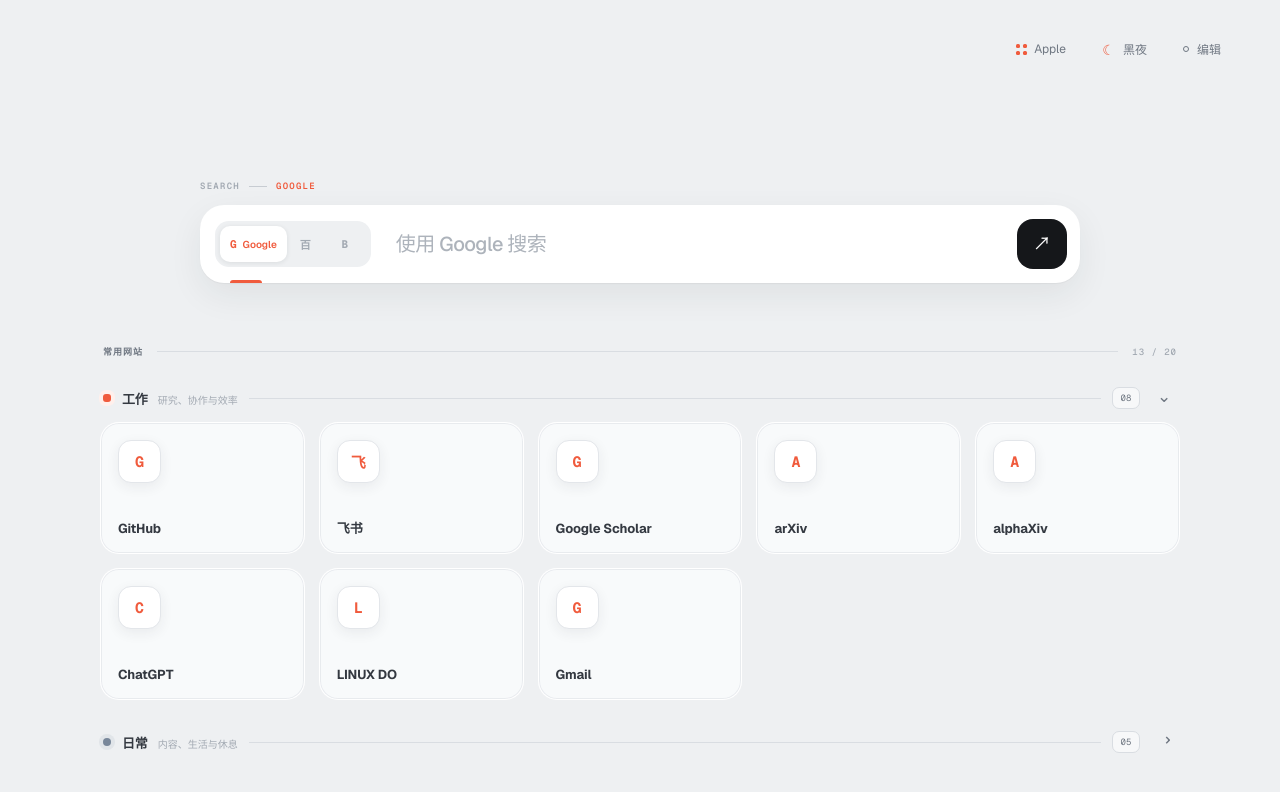
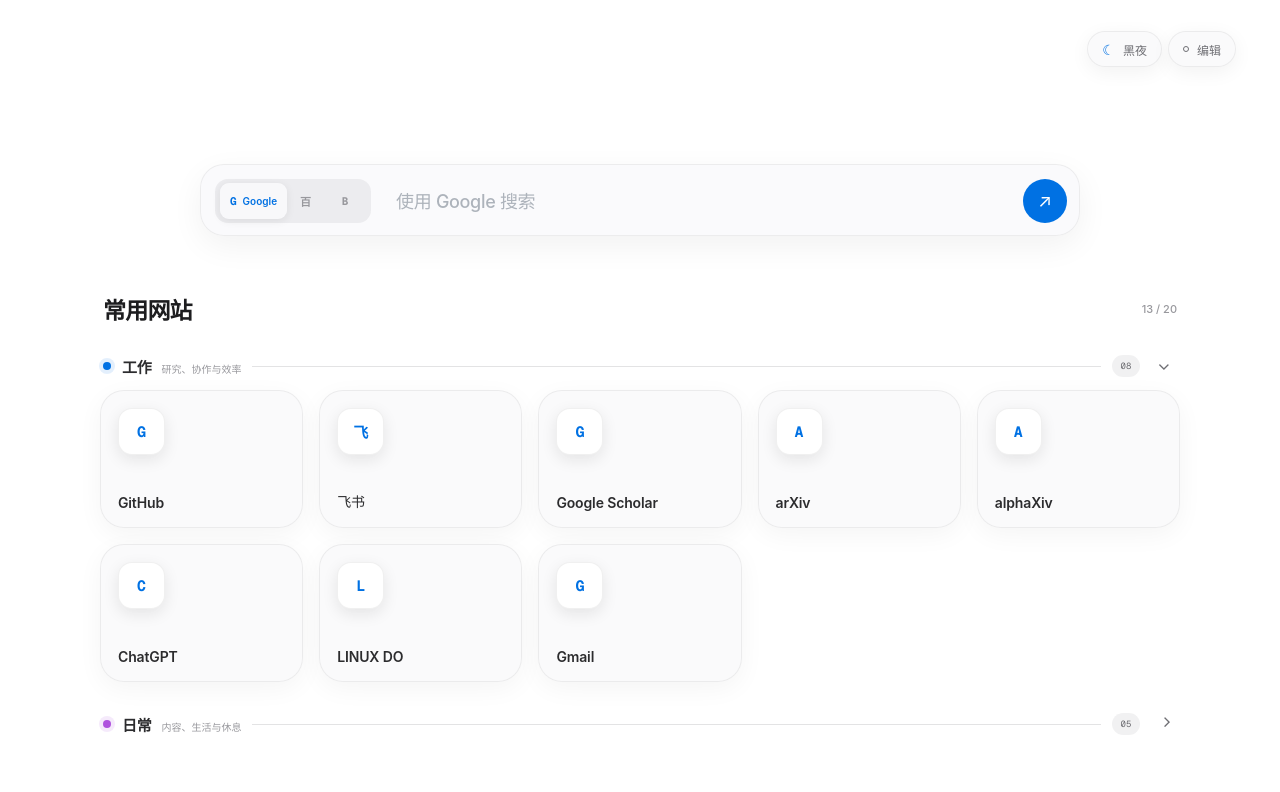
Before and after one commit to tangdouer1005/oh-my-page, a Next.js app: page / in a window 1280 px wide. Shown: the top 792 px of the page. Built offline with nearby package versions, Linux system fonts and the light colour scheme.

Commit message:
refactor: make Apple style the default

```diff
--- a/app/globals.css
+++ b/app/globals.css
@@ -98,8 +98,7 @@
 }
 
 .edit-toggle,
-.theme-toggle,
-.style-toggle {
+.theme-toggle {
   display: inline-flex;
   align-items: center;
   gap: 8px;
@@ -115,8 +114,6 @@
 }
 
 .theme-toggle:hover,
-.style-toggle:hover,
-.style-toggle.active,
 .edit-toggle:hover,
 .edit-toggle.active {
   border-color: rgba(255, 255, 255, 0.85);
@@ -126,17 +123,7 @@
 }
 
 .edit-toggle:hover,
-.theme-toggle:hover,
-.style-toggle:hover { transform: translateY(-1px); }
-
-.style-mark {
-  width: 4px;
-  height: 4px;
-  margin: 0 6px 6px 0;
-  border-radius: 1.5px;
-  background: var(--signal);
-  box-shadow: 7px 0 var(--signal), 0 7px var(--signal), 7px 7px var(--signal);
-}
+.theme-toggle:hover { transform: translateY(-1px); }
 
 .theme-mark {
   display: grid;
@@ -150,9 +137,7 @@
 
 html[data-theme="dark"] .edit-toggle:hover,
 html[data-theme="dark"] .edit-toggle.active,
-html[data-theme="dark"] .theme-toggle:hover,
-html[data-theme="dark"] .style-toggle:hover,
-html[data-theme="dark"] .style-toggle.active {
+html[data-theme="dark"] .theme-toggle:hover {
   border-color: rgba(255, 255, 255, 0.08);
   background: rgba(255, 255, 255, 0.055);
 }
@@ -1070,16 +1055,13 @@
 }
 
 html[data-style="apple"] .edit-toggle,
-html[data-style="apple"] .theme-toggle,
-html[data-style="apple"] .style-toggle {
+html[data-style="apple"] .theme-toggle {
   border-color: var(--apple-border);
   border-radius: 18px;
   background: var(--apple-glass);
   box-shadow: 0 5px 20px rgba(0, 0, 0, 0.055);
   backdrop-filter: blur(20px) saturate(1.35);
 }
-
-html[data-style="apple"] .style-toggle.active { color: var(--signal); }
 
 html[data-style="apple"] .workspace { margin-top: clamp(72px, 12vh, 128px); }
 html[data-style="apple"] .search-overline { display: none; }
--- a/app/layout.tsx
+++ b/app/layout.tsx
@@ -27,9 +27,8 @@
     const theme = saved === "light" || saved === "dark"
       ? saved
       : window.matchMedia("(prefers-color-scheme: dark)").matches ? "dark" : "light";
-    const savedStyle = localStorage.getItem("oh-my-page:style:v1");
     document.documentElement.dataset.theme = theme;
-    document.documentElement.dataset.style = savedStyle === "apple" ? "apple" : "utility";
+    document.documentElement.dataset.style = "apple";
   } catch {}
 `;
 
--- a/app/page.tsx
+++ b/app/page.tsx
@@ -5,7 +5,6 @@
 type EngineKey = "google" | "baidu" | "bing";
 type CategoryKey = "work" | "daily";
 type ThemeKey = "light" | "dark";
-type StyleKey = "utility" | "apple";
 
 type Site = {
   id: string;
@@ -22,7 +21,6 @@
 const ENGINE_KEY = "oh-my-page:engine:v1";
 const COLLAPSE_KEY = "oh-my-page:collapsed-groups:v1";
 const THEME_KEY = "oh-my-page:theme:v1";
-const STYLE_KEY = "oh-my-page:style:v1";
 const ALPHAXIV_MIGRATION_KEY = "oh-my-page:migrations:alphaxiv:v1";
 const POPULAR_SITES_MIGRATION_KEY = "oh-my-page:migrations:popular-sites:v1";
 const X_SITE_MIGRATION_KEY = "oh-my-page:migrations:x-site:v1";
@@ -126,7 +124,6 @@
   const [sites, setSites] = useState<Site[]>(defaultSites);
   const [engine, setEngine] = useState<EngineKey>("google");
   const [theme, setTheme] = useState<ThemeKey>("light");
-  const [style, setStyle] = useState<StyleKey>("utility");
   const [query, setQuery] = useState("");
   const [editing, setEditing] = useState(false);
   const [collapsed, setCollapsed] = useState<Record<CategoryKey, boolean>>({ work: false, daily: true });
@@ -145,7 +142,6 @@
       const storedEngine = localStorage.getItem(ENGINE_KEY) as EngineKey | null;
       const storedCollapse = localStorage.getItem(COLLAPSE_KEY);
       const storedTheme = localStorage.getItem(THEME_KEY);
-      const storedStyle = localStorage.getItem(STYLE_KEY);
       if (storedSites) {
         const parsed = JSON.parse(storedSites);
         if (Array.isArray(parsed)) {
@@ -205,9 +201,7 @@
             : "light";
       setTheme(initialTheme);
       document.documentElement.dataset.theme = initialTheme;
-      const initialStyle = storedStyle === "apple" ? "apple" : "utility";
-      setStyle(initialStyle);
-      document.documentElement.dataset.style = initialStyle;
+      document.documentElement.dataset.style = "apple";
     } catch {
       // Keep the safe defaults if saved browser data is malformed.
     } finally {
@@ -221,10 +215,9 @@
     localStorage.setItem(ENGINE_KEY, engine);
     localStorage.setItem(COLLAPSE_KEY, JSON.stringify(collapsed));
     localStorage.setItem(THEME_KEY, theme);
-    localStorage.setItem(STYLE_KEY, style);
     document.documentElement.dataset.theme = theme;
-    document.documentElement.dataset.style = style;
-  }, [sites, engine, collapsed, theme, style, hydrated]);
+    document.documentElement.dataset.style = "apple";
+  }, [sites, engine, collapsed, theme, hydrated]);
 
   useEffect(() => {
     if (!toast) return;
@@ -373,16 +366,6 @@
   return (
     <main className="page-shell">
       <header className="topbar">
-        <button
-          className={`style-toggle ${style === "apple" ? "active" : ""}`}
-          type="button"
-          onClick={() => setStyle((current) => current === "utility" ? "apple" : "utility")}
-          aria-label={`切换到${style === "apple" ? "工具" : "Apple"}风格`}
-          title={`切换到${style === "apple" ? "工具" : "Apple"}风格`}
-        >
-          <span className="style-mark" aria-hidden="true" />
-          {style === "apple" ? "工具" : "Apple"}
-        </button>
         <button
           className="theme-toggle"
           type="button"
--- a/index.html
+++ b/index.html
@@ -12,9 +12,8 @@
         const theme = saved === "light" || saved === "dark"
           ? saved
           : window.matchMedia("(prefers-color-scheme: dark)").matches ? "dark" : "light";
-        const savedStyle = localStorage.getItem("oh-my-page:style:v1");
         document.documentElement.dataset.theme = theme;
-        document.documentElement.dataset.style = savedStyle === "apple" ? "apple" : "utility";
+        document.documentElement.dataset.style = "apple";
       } catch {}
     </script>
   </head>
```
Also changed, not shown: 1 other file (tests, documents, lock files or other folders).
